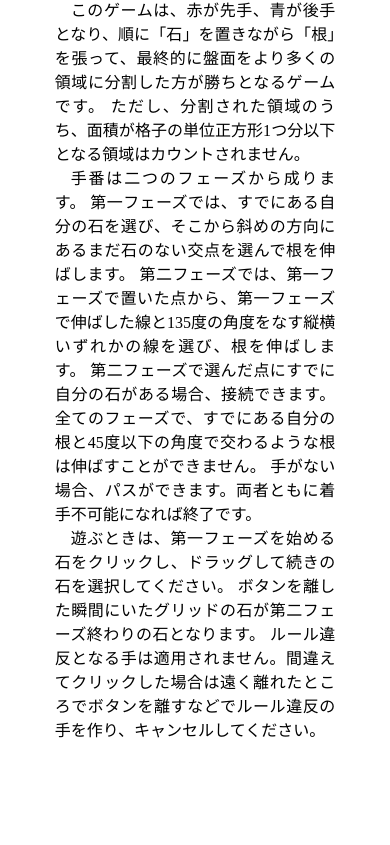
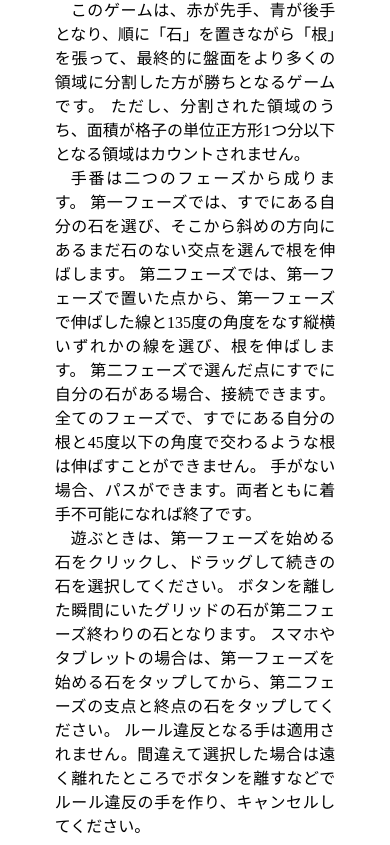
Before and after one commit to ToruNiina/separo-rs, a plain HTML site: page static/index.html in a window 390 px wide. Shown: the part 467-1312 px from the top of the page. Before the commit the page ends 1216 px from the top, so only its background shows below. Drawn offline with Linux system fonts and the light colour scheme; a script that the page names is missing.

Commit message:
:memo: Add description for moblies or tablets

```diff
--- a/static/index.html
+++ b/static/index.html
@@ -69,7 +69,8 @@
       <p align="justify" style="width: 75%; margin:0 auto; text-indent: 1em;">
         遊ぶときは、第一フェーズを始める石をクリックし、ドラッグして続きの石を選択してください。
         ボタンを離した瞬間にいたグリッドの石が第二フェーズ終わりの石となります。
-        ルール違反となる手は適用されません。間違えてクリックした場合は遠く離れたところでボタンを離すなどでルール違反の手を作り、キャンセルしてください。
+        スマホやタブレットの場合は、第一フェーズを始める石をタップしてから、第二フェーズの支点と終点の石をタップしてください。
+        ルール違反となる手は適用されません。間違えて選択した場合は遠く離れたところでボタンを離すなどでルール違反の手を作り、キャンセルしてください。
       </p>
     </div>
     <script type="text/javascript" src="./js/index.js"></script>
```
